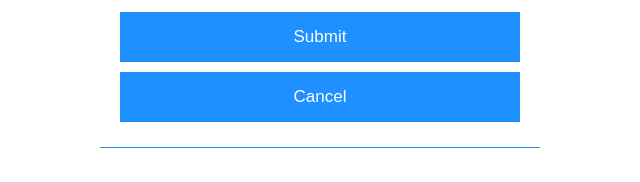
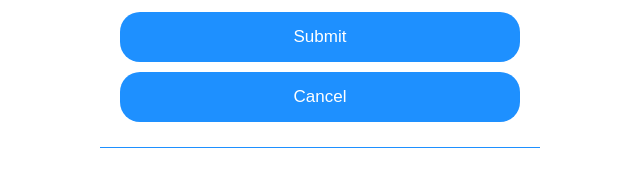
Before and after one commit to mkibuuka/stack-overflow-Lite, a plain HTML site: page UI/add_answer.html in a window 1280 px wide. Shown: the part 367-549 px from the top of the page, 320-960 px from the left. Drawn offline with Linux system fonts and the light colour scheme.

Commit message:
Add border radius for add_answer/post_qtn pages

```diff
--- a/UI/assets/stylesheets/add_answ.css
+++ b/UI/assets/stylesheets/add_answ.css
@@ -120,6 +120,7 @@
             font-size: 17px;
             /* border-radius: 15px; */
             border: 1px;
+            border-radius: 20px;
             color: white;
             background: dodgerblue;
             margin-bottom: 5px;
--- a/UI/assets/stylesheets/post_qtn.css
+++ b/UI/assets/stylesheets/post_qtn.css
@@ -127,7 +127,7 @@ body {
     height: 50px;
     margin-top: 5px;
     font-size: 17px;
-    /* border-radius: 15px; */
+    border-radius: 20px;
     border: 1px;
     color: white;
     background: dodgerblue;
```
